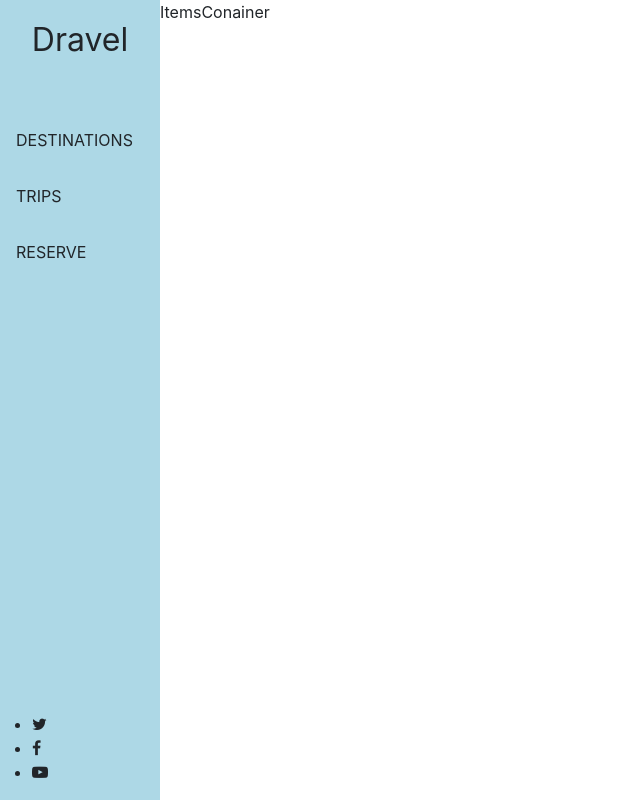
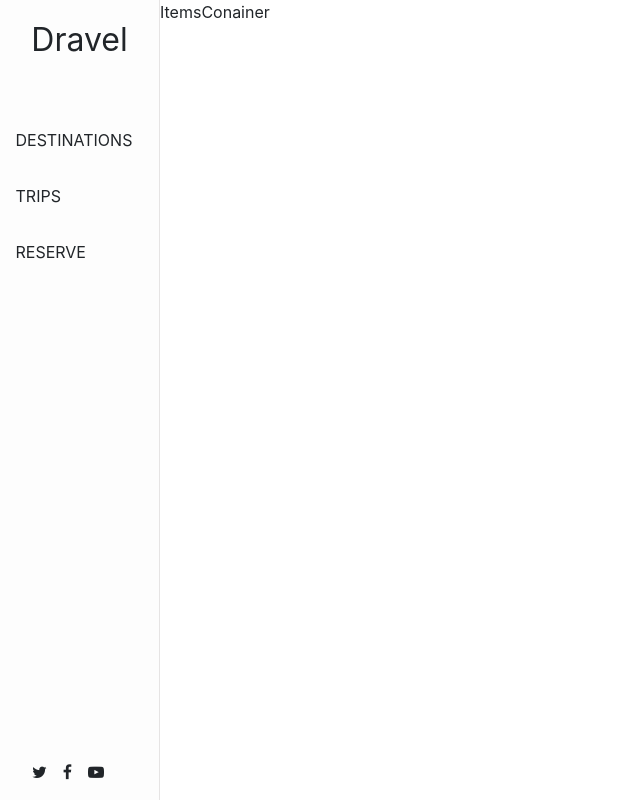
Before and after one commit to billionsjoel/dravel-app, a React (Create React App) app: page /home in a window 1280 px wide. Shown: the whole page, without its empty margins (0-640 px from the left). Built offline with nearby package versions, Linux system fonts and the light colour scheme.

Commit message:
Add socials and restyle design

```diff
--- a/src/scss/nav.scss
+++ b/src/scss/nav.scss
@@ -4,7 +4,8 @@
 	display: flex;
 	flex-direction: column;
 	align-items: center;
-	background-color: lightblue;
+	background-color: rgb(253, 253, 253);
+	border-right: 1px solid rgb(230, 228, 228);
 
 	& > .logo {
 		padding: 1rem;
@@ -22,7 +23,21 @@
 			text-transform: uppercase;
 
 			&:hover {
-				background-color: darken($color: lightblue, $amount: 10);
+				background-color: darken($color: rgb(253, 253, 253), $amount: 8);
+			}
+		}
+	}
+
+	& > .socials {
+		width: 20vh;
+
+		& > ul {
+			display: flex;
+			justify-content: space-center;
+			gap: 1rem;
+
+			& > li {
+				list-style: none;
 			}
 		}
 	}
```
